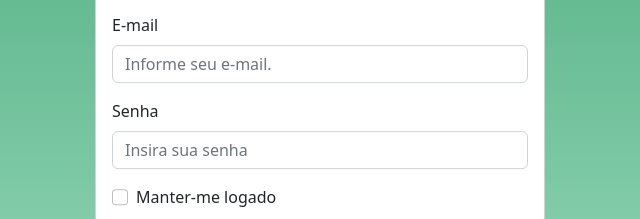
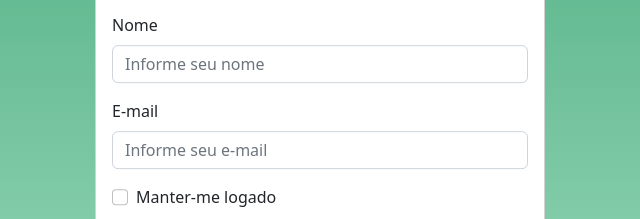
Before and after one commit to LeandroAzevedo-1/PoliticaInfo_FrontEnd, a plain HTML site: page login.html in a window 1280 px wide. Shown: the part 359-578 px from the top of the page, 320-960 px from the left. Drawn offline with nearby package versions, Linux system fonts and the light colour scheme.

Commit message:
Mudança dos campos, e-mail para nome e password para e-mail

```diff
--- a/login.html
+++ b/login.html
@@ -22,12 +22,12 @@
       <div class="card-body">
         <form>
           <div class="mb-3">
-            <label for="email" class="form-label">E-mail</label>
-            <input type="email" class="form-control" id="email" aria-describedby="emailHelp" placeholder="Informe seu e-mail.">
+            <label for="name" class="form-label">Nome</label>
+            <input type="name" class="form-control" id="name" aria-describedby="emailHelp" placeholder="Informe seu nome">
           </div>
           <div class="mb-3">
-            <label for="password" class="form-label">Senha</label>
-            <input type="password" class="form-control" id="password" placeholder="Insira sua senha">
+            <label for="email" class="form-label">E-mail</label>
+            <input type="email" class="form-control" id="email" placeholder="Informe seu e-mail">
           </div>
           <div class="mb-3 form-check">
             <input type="checkbox" class="form-check-input" id="exampleCheck1">
```
